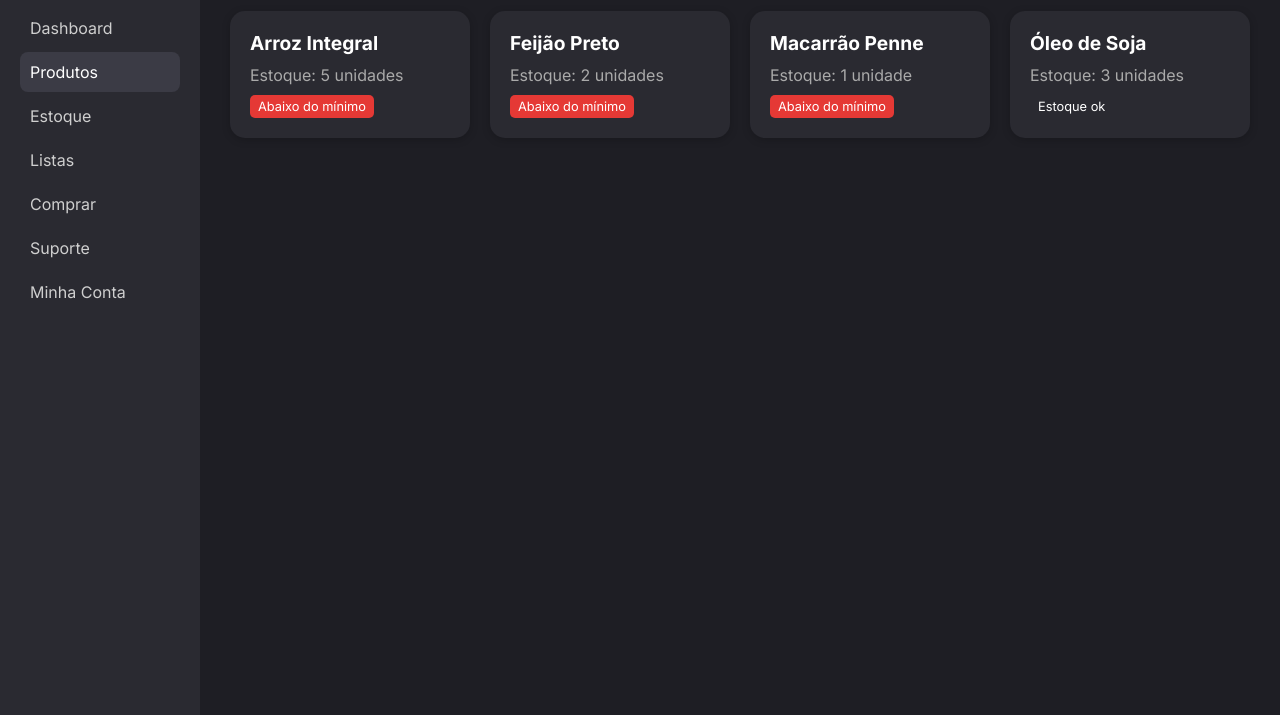
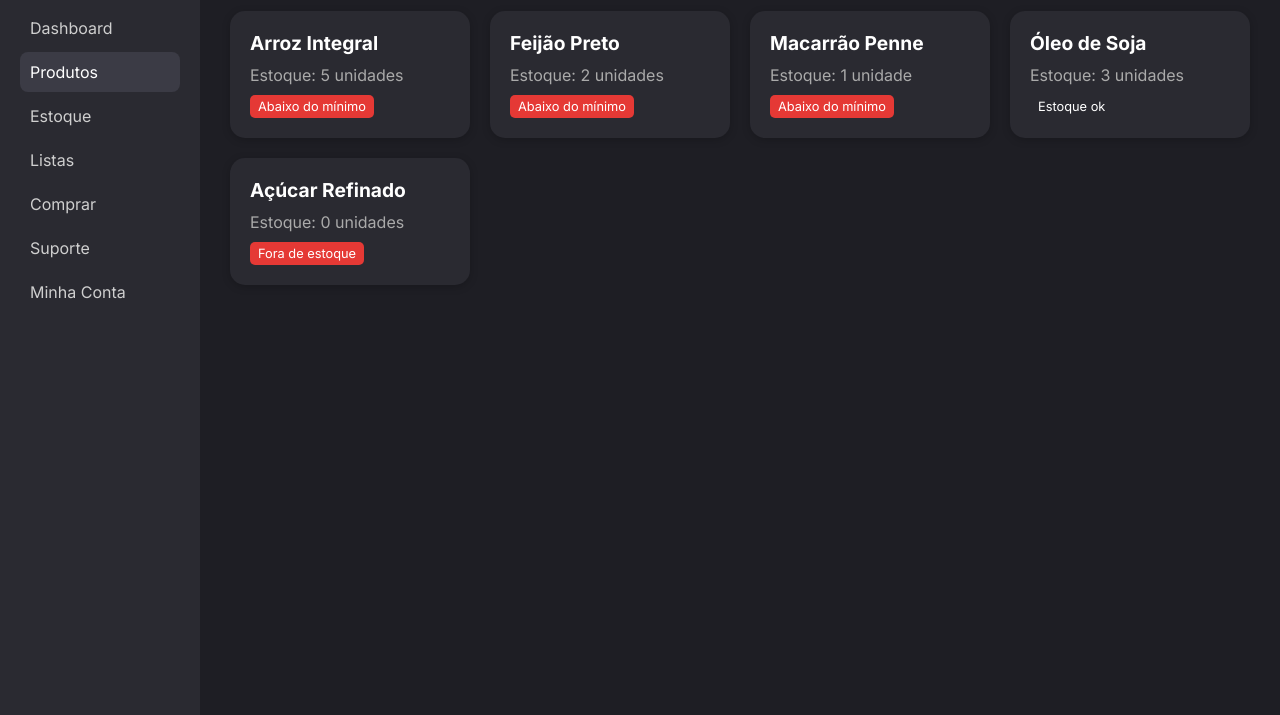
Before and after one commit to devmathsena/despenza, a website built with webpack: page src/products.html in a window 1280 px wide. Shown: the part 85-800 px from the top of the page. Built offline with nearby package versions, Linux system fonts and the light colour scheme.

Commit message:
Update products.html

```diff
--- a/src/products.html
+++ b/src/products.html
@@ -50,6 +50,11 @@
                 <p>Estoque: 3 unidades</p>
                 <span class="tag">Estoque ok</span>
             </div>
+            <div class="product-card">
+                <h3>Açúcar Refinado</h3>
+                <p>Estoque: 0 unidades</p>
+                <span class="tag low-stock">Fora de estoque</span>
+            </div>
         </div>
     </main>
 
```
